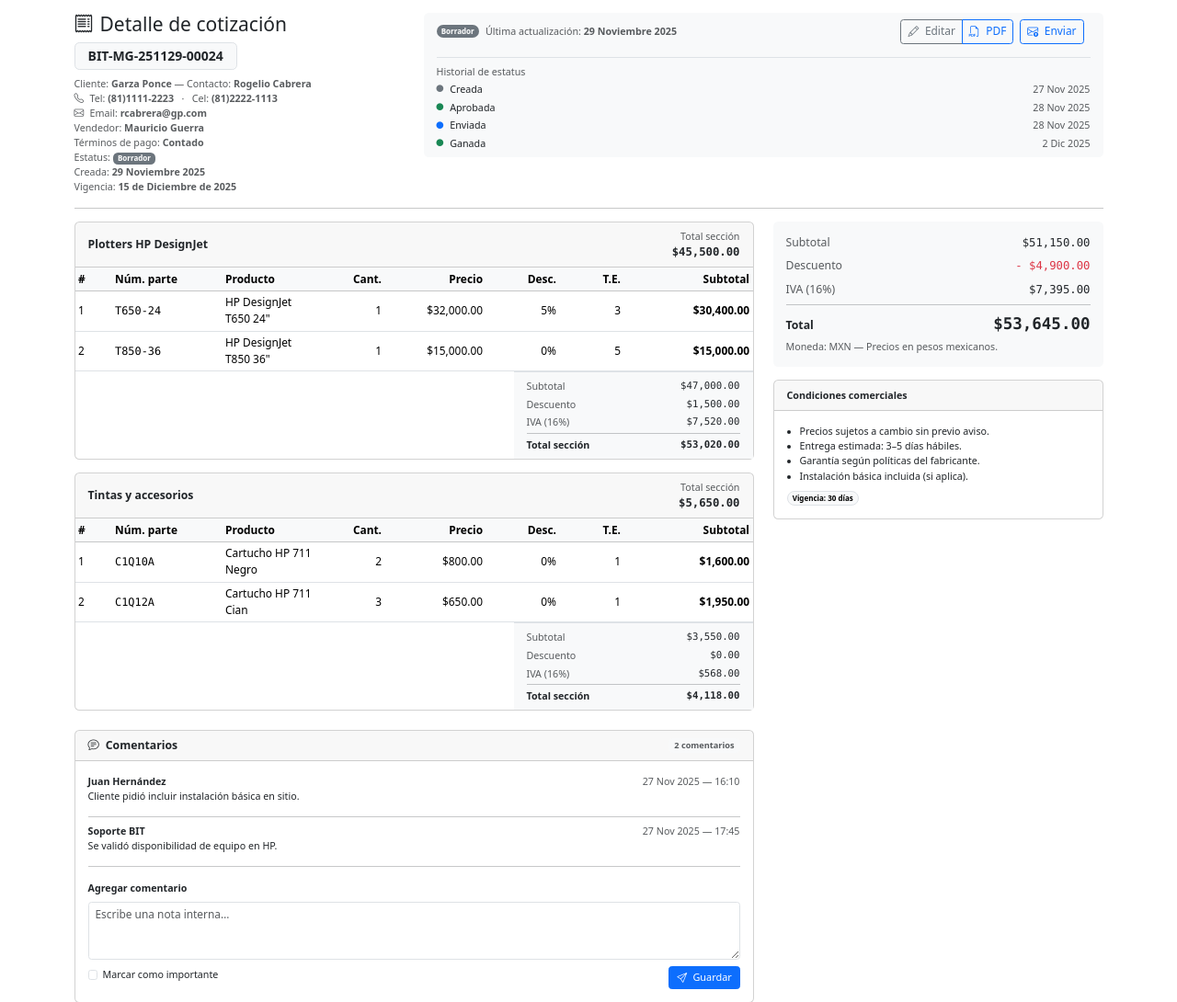
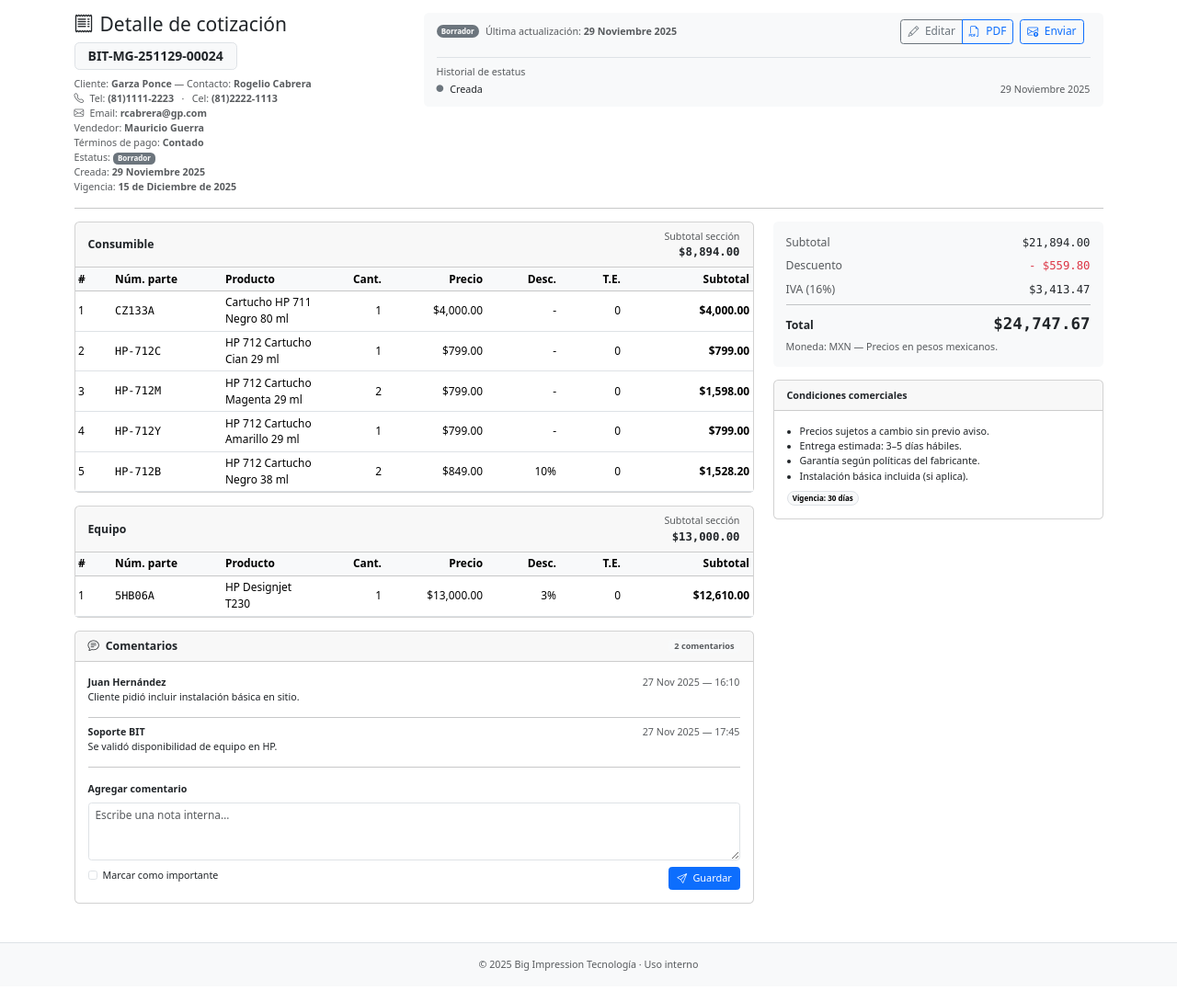
Before and after one commit to brewermawa/bitquotes, a Django app: page /24/ in a window 1280 px wide. Shown: the part 51-1141 px from the top of the page at 92% size. After the commit the page ends 1107 px from the top, so only its background shows below. Run offline with Django 5.2, Linux system fonts and the light colour scheme; a user stored in the database is signed in; data comes from the database, SQL or seed files in the repository; both versions use the stored data as it was after the commit; some libraries are stand-ins or nearby versions.

Commit message:
Vista de cotización 90%

```diff
--- a/quotes/templates/quotes/quote_detail.html
+++ b/quotes/templates/quotes/quote_detail.html
@@ -1,4 +1,5 @@
 {% extends "base.html" %}
+{% load humanize %}
 
 {% block title %} - Detalle de cotización{% endblock %}
 {% block nav_active_cotizaciones %}active{% endblock %}
@@ -59,6 +60,7 @@
         <div class="col-md-8 col-lg-8 d-flex justify-content-end">
             <div class="card border-0 bg-light w-100">
                 <div class="card-body py-2 px-3">
+                    <!-- Botones -->
                     <div class="d-flex align-items-center justify-content-between flex-wrap gap-2">
                         <div class="small text-muted">
                             <div class="d-flex align-items-center flex-wrap gap-2">
@@ -78,7 +80,7 @@
                             <!-- Editar / PDF -->
                             <div class="btn-group btn-group-sm" role="group">
                                 {% if quote.can_edit %}
-                                <a href="#" class="btn btn-outline-secondary">
+                                    <a href="{% url 'quotes:quote_edit' quote.pk %}" class="btn btn-outline-secondary">
                                         <i class="bi bi-pencil me-1"></i> Editar
                                     </a>
                                 {% endif %}
@@ -93,62 +95,82 @@
                             <!-- Enviar -->
                             {% if quote.can_generate_pdf %}
                                 <div class="btn-group btn-group-sm" role="group">
-                                <button type="button" class="btn btn-outline-primary">
+                                    <a href="#" type="button" class="btn btn-outline-primary">
                                         <i class="bi bi-envelope-arrow-up me-1"></i> Enviar
-                                </button>
+                                    </a>
                                 </div>
                             {% endif %}
 
                             <div class="btn-group btn-group-sm" role="group">
                                 {% if quote.can_mark_won %}
-                                <button type="button" class="btn btn-outline-success">
+                                    <a href="#" type="button" class="btn btn-outline-success">
                                         <i class="bi bi-trophy me-1"></i> Ganada
-                                </button>
+                                    </a>
                                 {% endif %}
                                 {% if quote.can_mark_lost %}
-                                <button type="button" class="btn btn-outline-danger">
+                                    <a href="#" type="button" class="btn btn-outline-danger">
                                         <i class="bi bi-x-octagon me-1"></i> Perdida
-                                </button>
+                                    </a>
                                 {% endif %}
                             </div>
 
                         </div>
                     </div>
 
-                <!-- HISTORIAL DE ESTATUS: tabla / mini-timeline -->
+                    <!-- Historial -->
                     <div class="mt-3 pt-2 border-top">
                         <div class="small text-muted mb-1">
                             Historial de estatus
                         </div>
                         <ul class="list-unstyled mb-0 small">
+
                             <li class="d-flex justify-content-between align-items-center mb-1">
                                 <div class="d-flex align-items-center gap-2">
                                     <i class="bi bi-circle-fill text-secondary" style="font-size: 0.55rem;"></i>
                                     <span>Creada</span>
                                 </div>
-                            <span class="text-muted">27 Nov 2025</span>
+                                <span class="text-muted">{{ quote.created|date:"j F Y" }}</span>
                             </li>
+
+                            {% if quote.approved_at %}
                                 <li class="d-flex justify-content-between align-items-center mb-1">
                                     <div class="d-flex align-items-center gap-2">
                                         <i class="bi bi-circle-fill text-success" style="font-size: 0.55rem;"></i>
                                         <span>Aprobada</span>
                                     </div>
-                            <span class="text-muted">28 Nov 2025</span>
+                                    <span class="text-muted">{{ quote.approved_at|date:"j F Y" }}</span>
                                 </li>
+                            {% endif %}
+
+                            {% if quote.sent_at %}
                                 <li class="d-flex justify-content-between align-items-center mb-1">
                                     <div class="d-flex align-items-center gap-2">
                                         <i class="bi bi-circle-fill text-primary" style="font-size: 0.55rem;"></i>
                                         <span>Enviada</span>
                                     </div>
-                            <span class="text-muted">28 Nov 2025</span>
+                                    <span class="text-muted">{{ quote.sent_at|date:"j F Y" }}</span>
                                 </li>
+                            {% endif %}
+
+                            {% if quote.won_at %}
                                 <li class="d-flex justify-content-between align-items-center">
                                     <div class="d-flex align-items-center gap-2">
                                         <i class="bi bi-circle-fill text-success" style="font-size: 0.55rem;"></i>
                                         <span>Ganada</span>
                                     </div>
-                            <span class="text-muted">2 Dic 2025</span>
+                                    <span class="text-muted">{{ quote.won_at|date:"j F Y" }}</span>
                                 </li>
+                            {% endif %}
+
+                            {% if quote.lost_at %}
+                                <li class="d-flex justify-content-between align-items-center">
+                                    <div class="d-flex align-items-center gap-2">
+                                        <i class="bi bi-circle-fill text-danger" style="font-size: 0.55rem;"></i>
+                                        <span>Perdida</span>
+                                    </div>
+                                    <span class="text-muted">{{ quote.lost_at|date:"j F Y" }}</span>
+                                </li>
+                            {% endif %}
                         </ul>
                     </div>
 
@@ -162,17 +184,15 @@
 
 {% block content %}
     <div class="row">
-
-    <!-- COLUMNA IZQUIERDA: secciones + comentarios -->
         <div class="col-lg-8">
-
-        <!-- ========== SECCIÓN 1 ========== -->
+            <!-- Sección de cotización -->
+            {% for section in quote.quote_sections.all %}
                 <div class="card mb-3">
                     <div class="card-header d-flex justify-content-between align-items-center">
-                <strong>Plotters HP DesignJet</strong>
+                        <strong>{{ section.name }}</strong>
                         <div class="text-end">
-                    <span class="text-muted small d-block">Total sección</span>
-                    <strong class="font-monospace">$45,500.00</strong>
+                            <span class="text-muted small d-block">Subtotal sección</span>
+                            <strong class="font-monospace">${{ section.get_subtotal|intcomma }}</strong>
                         </div>
                     </div>
 
@@ -191,120 +211,27 @@
                                 </tr>
                             </thead>
                             <tbody>
+                                {% for line in section.section_lines.all %}
                                     <tr>
-                            <td>1</td>
-                            <td><span class="font-monospace">T650-24</span></td>
-                            <td>HP DesignJet T650 24"</td>
-                            <td class="text-end">1</td>
-                            <td class="text-end">$32,000.00</td>
-                            <td class="text-end">5%</td>
-                            <td class="text-end">3</td>
-                            <td class="text-end fw-semibold">$30,400.00</td>
+                                        <td>{{ forloop.counter }}</td>
+                                        <td><span class="font-monospace">{{ line.product.sku }}</span></td>
+                                        <td>{{ line.description }}</td>
+                                        <td class="text-end">{{ line.quantity }}</td>
+                                        <td class="text-end">${{ line.unit_price|intcomma }}</td>
+                                        {% if line.discount == 0 %}
+                                            <td class="text-end"> - </td>
+                                        {% else %}
+                                            <td class="text-end">{{ line.discount  }}%</td>
+                                        {% endif %}
+                                        <td class="text-end">{{ line.delivery_time  }}</td>
+                                        <td class="text-end fw-semibold">${{ line.net_total|intcomma }}</td>
                                     </tr>
-                        <tr>
-                            <td>2</td>
-                            <td><span class="font-monospace">T850-36</span></td>
-                            <td>HP DesignJet T850 36"</td>
-                            <td class="text-end">1</td>
-                            <td class="text-end">$15,000.00</td>
-                            <td class="text-end">0%</td>
-                            <td class="text-end">5</td>
-                            <td class="text-end fw-semibold">$15,000.00</td>
-                        </tr>
+                                {% endfor %}
                             </tbody>
                         </table>
-
-                <div class="px-3 py-2 border-top bg-light small" style="max-width:260px; margin-left:auto;">
-                    <div class="d-flex justify-content-between mb-1">
-                        <span class="text-muted">Subtotal</span>
-                        <span class="font-monospace">$47,000.00</span>
-                    </div>
-                    <div class="d-flex justify-content-between mb-1">
-                        <span class="text-muted">Descuento</span>
-                        <span class="font-monospace">$1,500.00</span>
-                    </div>
-                    <div class="d-flex justify-content-between mb-1">
-                        <span class="text-muted">IVA (16%)</span>
-                        <span class="font-monospace">$7,520.00</span>
-                    </div>
-                    <hr class="my-1">
-                    <div class="d-flex justify-content-between fw-semibold">
-                        <span>Total sección</span>
-                        <span class="font-monospace">$53,020.00</span>
                     </div>
                 </div>
-            </div>
-        </div>
-
-        <!-- ========== SECCIÓN 2 ========== -->
-        <div class="card mb-4">
-            <div class="card-header d-flex justify-content-between align-items-center">
-                <strong>Tintas y accesorios</strong>
-                <div class="text-end">
-                    <span class="text-muted small d-block">Total sección</span>
-                    <strong class="font-monospace">$5,650.00</strong>
-                </div>
-            </div>
-
-            <div class="card-body p-0">
-                <table class="table table-sm mb-0 align-middle">
-                    <thead class="table-light">
-                        <tr>
-                            <th style="width:40px;">#</th>
-                            <th style="width:120px;">Núm. parte</th>
-                            <th>Producto</th>
-                            <th class="text-end" style="width:70px;">Cant.</th>
-                            <th class="text-end" style="width:110px;">Precio</th>
-                            <th class="text-end" style="width:80px;">Desc.</th>
-                            <th class="text-end" style="width:70px;">T.E.</th>
-                            <th class="text-end" style="width:140px;">Subtotal</th>
-                        </tr>
-                    </thead>
-                    <tbody>
-                        <tr>
-                            <td>1</td>
-                            <td><span class="font-monospace">C1Q10A</span></td>
-                            <td>Cartucho HP 711 Negro</td>
-                            <td class="text-end">2</td>
-                            <td class="text-end">$800.00</td>
-                            <td class="text-end">0%</td>
-                            <td class="text-end">1</td>
-                            <td class="text-end fw-semibold">$1,600.00</td>
-                        </tr>
-                        <tr>
-                            <td>2</td>
-                            <td><span class="font-monospace">C1Q12A</span></td>
-                            <td>Cartucho HP 711 Cian</td>
-                            <td class="text-end">3</td>
-                            <td class="text-end">$650.00</td>
-                            <td class="text-end">0%</td>
-                            <td class="text-end">1</td>
-                            <td class="text-end fw-semibold">$1,950.00</td>
-                        </tr>
-                    </tbody>
-                </table>
-
-                <div class="px-3 py-2 border-top bg-light small" style="max-width:260px; margin-left:auto;">
-                    <div class="d-flex justify-content-between mb-1">
-                        <span class="text-muted">Subtotal</span>
-                        <span class="font-monospace">$3,550.00</span>
-                    </div>
-                    <div class="d-flex justify-content-between mb-1">
-                        <span class="text-muted">Descuento</span>
-                        <span class="font-monospace">$0.00</span>
-                    </div>
-                    <div class="d-flex justify-content-between mb-1">
-                        <span class="text-muted">IVA (16%)</span>
-                        <span class="font-monospace">$568.00</span>
-                    </div>
-                    <hr class="my-1">
-                    <div class="d-flex justify-content-between fw-semibold">
-                        <span>Total sección</span>
-                        <span class="font-monospace">$4,118.00</span>
-                    </div>
-                </div>
-            </div>
-        </div>
+            {% endfor %}
 
             <!-- COMENTARIOS -->
             <div class="card mb-4">
@@ -367,31 +294,32 @@
 
         </div>
 
-    <!-- COLUMNA DERECHA: resumen + condiciones -->
         <div class="col-lg-4">
             <div class="sticky-top" style="top: 90px;">
-
-            <!-- RESUMEN GENERAL -->
                 <div class="card border-0 bg-light mb-3">
                     <div class="card-body py-3">
                         <div class="d-flex justify-content-between mb-2">
                             <span class="text-muted">Subtotal</span>
-                        <span class="font-monospace">$51,150.00</span>
+                            <span class="font-monospace">${{ quote.get_subtotal|intcomma }}</span>
                         </div>
+
+                        {% if quote.get_discount %}
                             <div class="d-flex justify-content-between mb-2">
                                 <span class="text-muted">Descuento</span>
-                        <span class="font-monospace text-danger">- $4,900.00</span>
+                                <span class="font-monospace text-danger">- ${{ quote.get_discount|intcomma }}</span>
                             </div>
+                        {% endif %}
+
                         <div class="d-flex justify-content-between mb-2">
                             <span class="text-muted">IVA (16%)</span>
-                        <span class="font-monospace">$7,395.00</span>
+                            <span class="font-monospace">${{ quote.get_tax|intcomma }}</span>
                         </div>
 
                         <hr class="my-2">
 
                         <div class="d-flex justify-content-between align-items-baseline mb-1">
                             <span class="fw-semibold">Total</span>
-                        <span class="fw-bold fs-5 font-monospace">$53,645.00</span>
+                            <span class="fw-bold fs-5 font-monospace">${{ quote.total|intcomma }}</span>
                         </div>
 
                         <small class="text-muted d-block">
```
Also changed, not shown: quotes/models.py (+6 -1 lines), db.sqlite3. Lines whose indentation alone changed are shown as unchanged.
